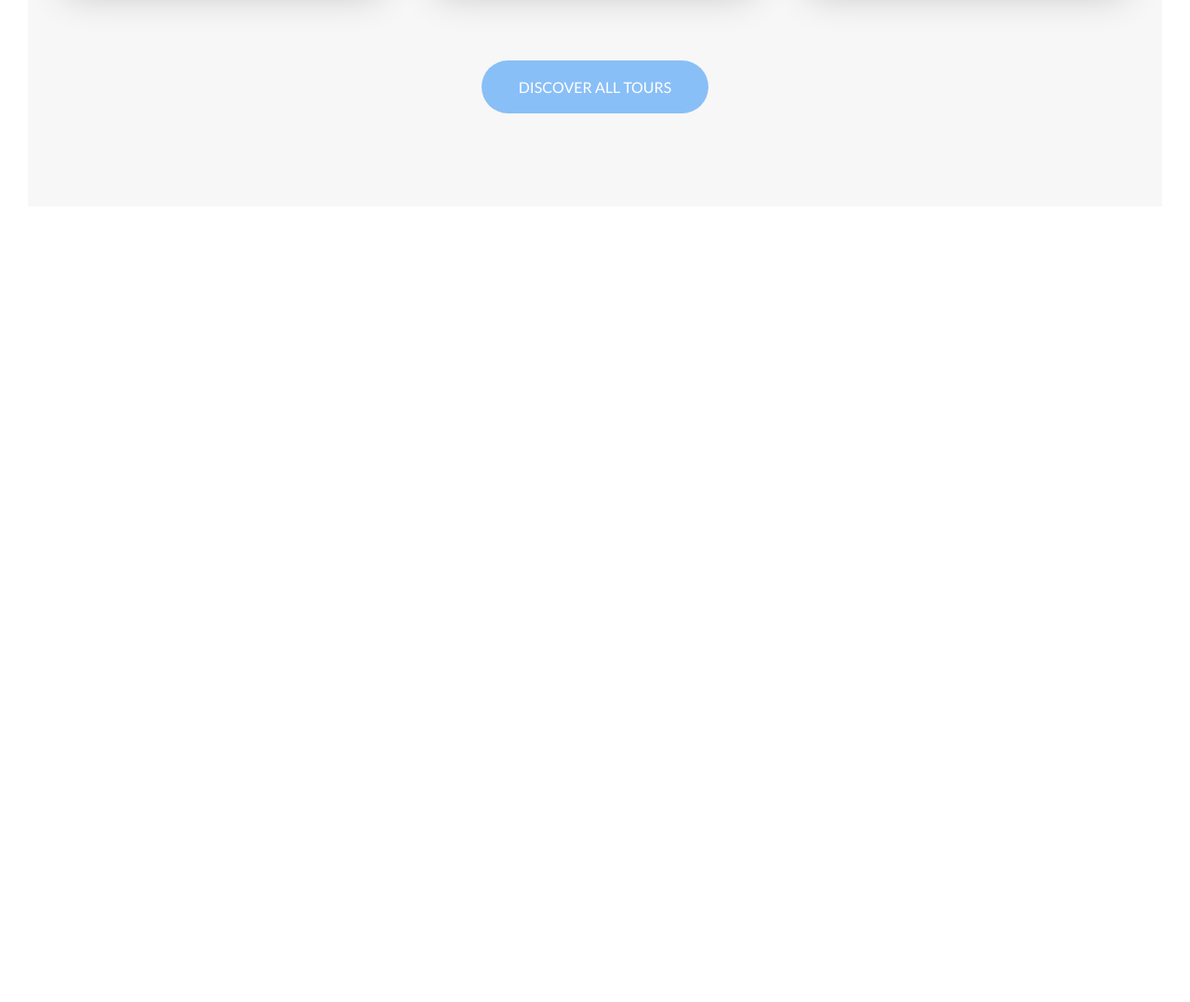
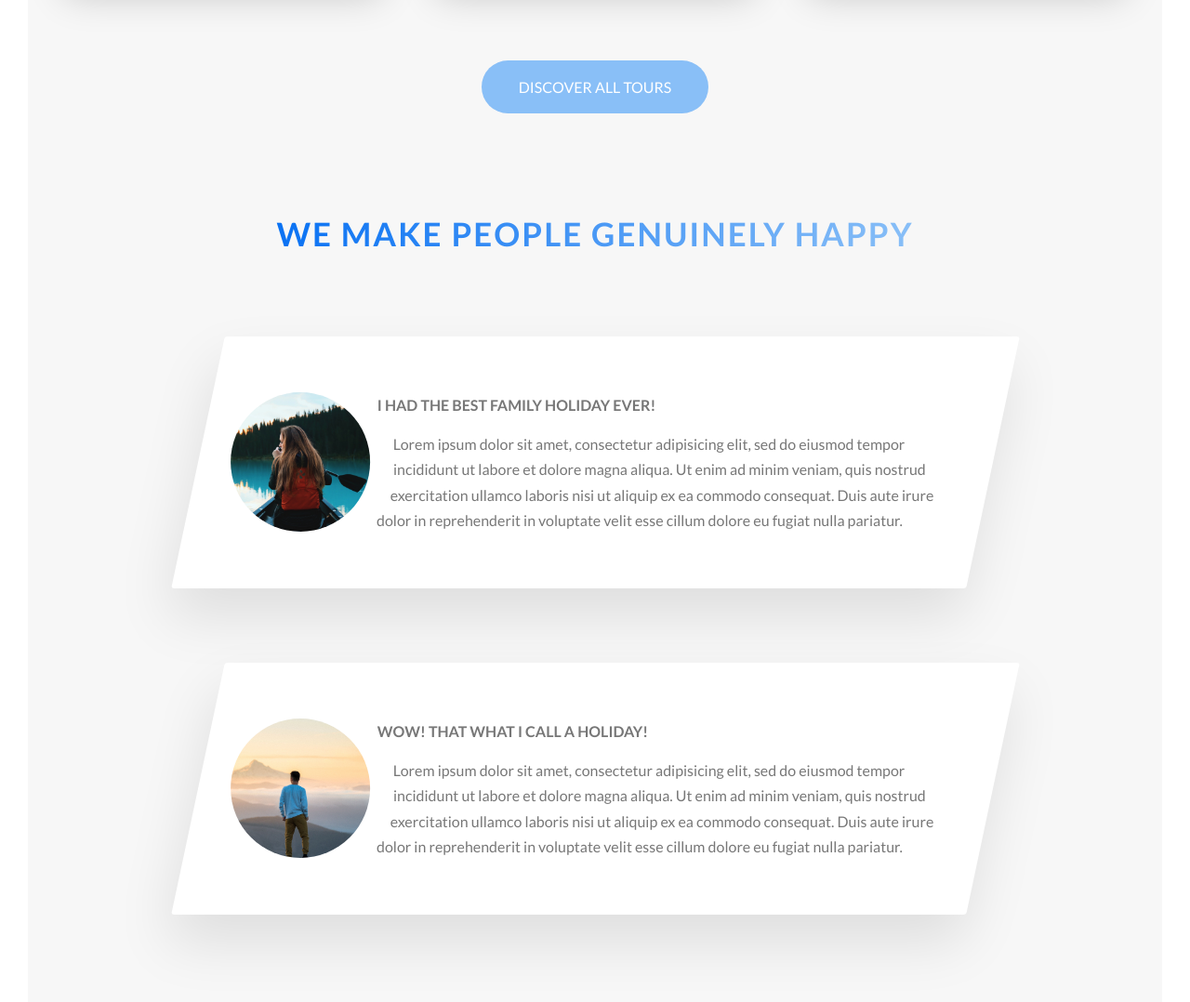
Before and after one commit to arozanski/travels, a website built with webpack: page src/index.html in a window 1280 px wide. Shown: the part 2878-3956 px from the top of the page at 93% size. Before the commit the page ends 3130 px from the top, so only its background shows below. Built offline with nearby package versions, Linux system fonts and the light colour scheme.

Commit message:
add stories section

```diff
--- a/src/index.html
+++ b/src/index.html
@@ -201,6 +201,48 @@
         <a href="#" class="btn btn--blue">Discover all tours</a>
       </div>
     </section>
+
+    <section class="section-stories">
+      <div class="u-center-text">
+        <h2 class="heading-secondary u-margin-bottom-big">
+          We make people genuinely happy
+        </h2>
+      </div>
+
+      <div class="row">
+        <div class="story">
+          <figure class="story__shape">
+            <img src="images/nat-8.jpg" alt="Person on a tour" class="story__image">
+            <figcaption class="story__caption">Mary Smith</figcaption>
+          </figure>
+          <div class="story__text">
+            <h3 class="heading-tertiary u-margin-bottom-small">
+              I had the best family holiday ever!
+            </h3>
+            <p>
+              Lorem ipsum dolor sit amet, consectetur adipisicing elit, sed do eiusmod tempor incididunt ut labore et dolore magna aliqua. Ut enim ad minim veniam, quis nostrud exercitation ullamco laboris nisi ut aliquip ex ea commodo consequat. Duis aute irure dolor in reprehenderit in voluptate velit esse cillum dolore eu fugiat nulla pariatur.
+            </p>
+          </div>
+        </div>
+      </div>
+
+      <div class="row">
+        <div class="story">
+          <figure class="story__shape">
+            <img src="images/nat-9.jpg" alt="Person on a tour" class="story__image">
+            <figcaption class="story__caption">Jack White</figcaption>
+          </figure>
+          <div class="story__text">
+            <h3 class="heading-tertiary u-margin-bottom-small">
+              Wow! That what I call a HOLIDAY!
+            </h3>
+            <p>
+              Lorem ipsum dolor sit amet, consectetur adipisicing elit, sed do eiusmod tempor incididunt ut labore et dolore magna aliqua. Ut enim ad minim veniam, quis nostrud exercitation ullamco laboris nisi ut aliquip ex ea commodo consequat. Duis aute irure dolor in reprehenderit in voluptate velit esse cillum dolore eu fugiat nulla pariatur.
+            </p>
+          </div>
+        </div>
+      </div>
+    </section>
   </main>
 </body>
 </html>
--- a/src/main.scss
+++ b/src/main.scss
@@ -13,6 +13,7 @@
 @import 'styles/components/composition';
 @import 'styles/components/feature-box';
 @import 'styles/components/card';
+@import 'styles/components/story';
 
 @import 'styles/layout/header';
 @import 'styles/layout/grid';
--- /dev/null
+++ b/src/styles/components/_story.scss
@@ -0,0 +1,56 @@
+.story {
+  width: 75%;
+  margin: 0 auto;
+  box-shadow: 0 3rem 6rem rgba($black, 0.1);
+  background-color: $white;
+  border-radius: 3px;
+  padding: 6rem;
+  font-size: $default-font-size;
+  transform: skewX(-12deg);
+
+  &__shape {
+    width: 15rem;
+    height: 15rem;
+    float: left;
+    -webkit-shape-outside: circle(50% at 50% 50%);
+    shape-outside: circle(50% at 50% 50%);
+    -webkit-clip-path: circle(50% at 50% 50%);
+    clip-path: circle(50% at 50% 50%);
+    transform: translate(-2.5rem) skewX(12deg);
+    position: relative;
+  }
+
+  &__image {
+    height: 100%;
+    transition: all .5s;
+    transform: translateX(-4rem) scale(1.4);
+  }
+
+  &__text {
+    transform: skewX(12deg);
+  }
+
+  &__caption {
+    position: absolute;
+    top: 50%;
+    left: 50%;
+    transform: translate(-50%, 50%);
+    color: $white;
+    text-transform: uppercase;
+    font-size: 1.7rem;
+    text-align: center;
+    opacity: 0;
+    transition: all .5s;
+    backface-visibility: hidden;
+  }
+
+  &:hover &__caption {
+    opacity: 1;
+    transform: translate(-50%, -50%);
+  }
+
+  &:hover &__image {
+    transform: translateX(-4rem) scale(1);
+    filter: blur(3px) brightness(80%);
+  }
+}
--- a/src/styles/pages/_home.scss
+++ b/src/styles/pages/_home.scss
@@ -18,3 +18,8 @@
   padding: 25rem 0 10rem 0;
   margin-top: -20vh;
 }
+
+.section-stories {
+  padding-bottom: 15rem;
+  background: $color-grey-light-1;
+}
```
Also changed, not shown: src/images/nat-8.jpg (added), src/images/nat-9.jpg (added).
